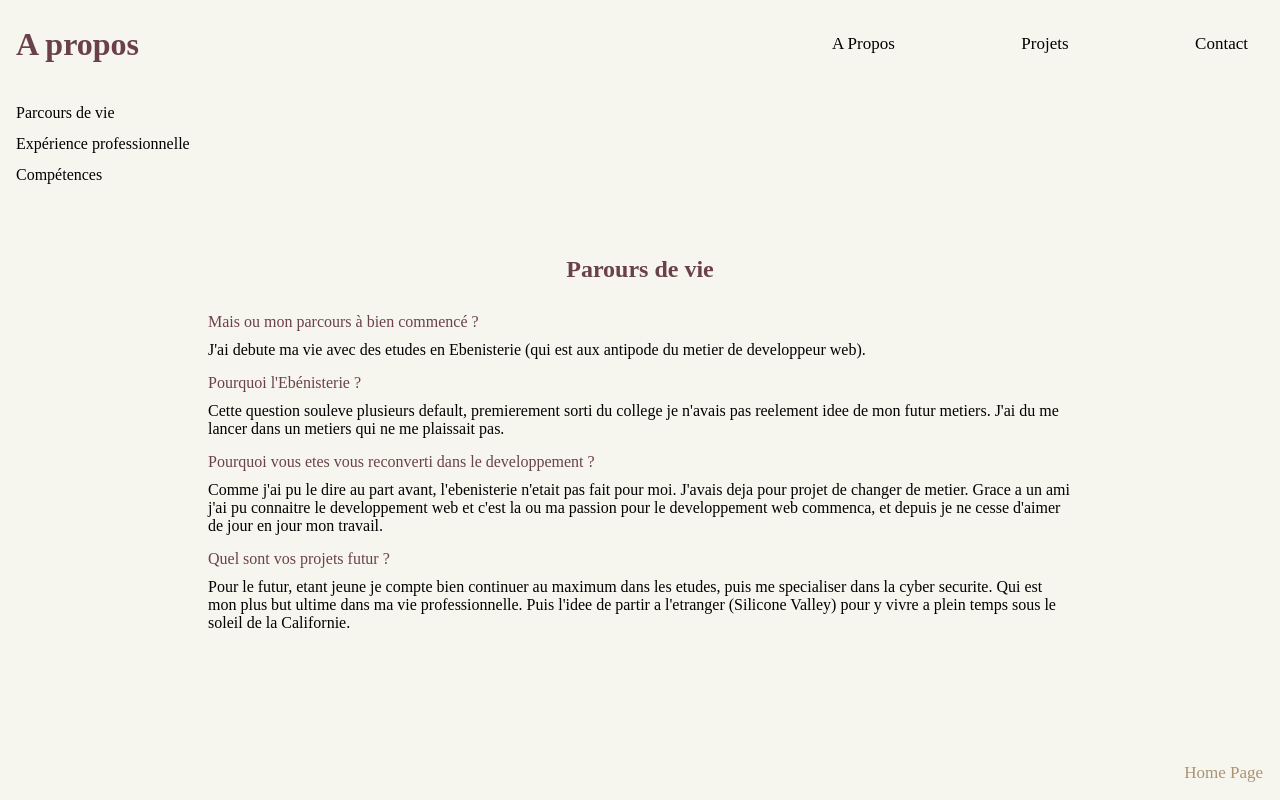
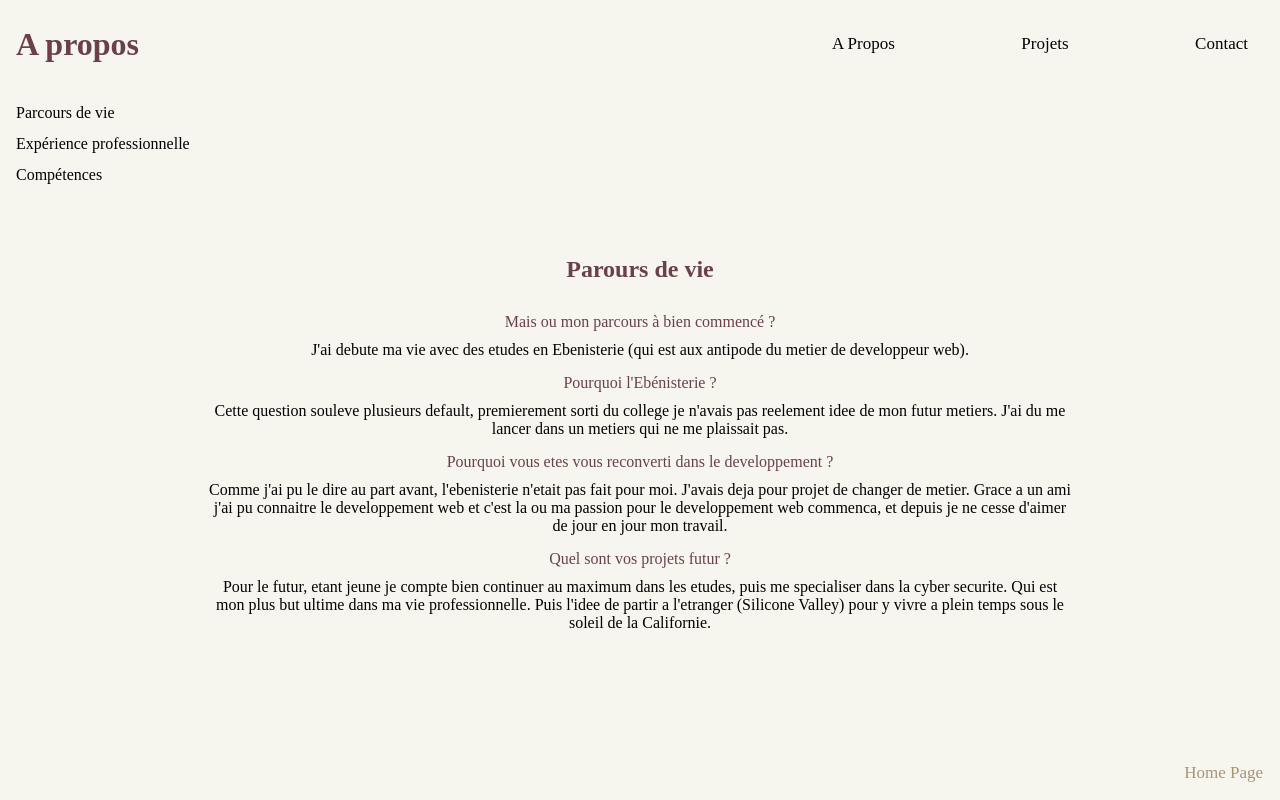
Before and after one commit to Titouan-Esc/portfolio, a React (Create React App) app: page /apropos in a window 1280 px wide. Built offline with nearby package versions, Linux system fonts and the light colour scheme; a web font is replaced by a local one.

Commit message:
fin de la journée

```diff
--- a/src/assets/scss/_apropos.scss
+++ b/src/assets/scss/_apropos.scss
@@ -40,7 +40,7 @@
 
       .apropos_text {
         width: 70vw;
-        @include flex-box(column, space-between, flex-start);
+        @include flex-box(column, space-between, center);
         padding: 1em;
 
         h2 {
@@ -56,6 +56,7 @@
 
         p {
           margin-bottom: 15px;
+          text-align: center;
         }
       }
     }
--- a/src/pages/APropos.js
+++ b/src/pages/APropos.js
@@ -94,10 +94,12 @@ const APropos = () => {
 
                     {/* Troisième text */}
                     <div className="apropos_text">
-                        <h2>Compétences</h2>
-                        <p>
-                            Liste non exhaustive de mes competences ainsi que de leur niveau :
-                        </p>
+                        <div className="text_top">
+                            <h2>Compétences</h2>
+                            <p>
+                                Liste non exhaustive de mes competences ainsi que de leur niveau :
+                            </p>
+                        </div>
                         <div className="img_competences">
 
                         </div>
```
